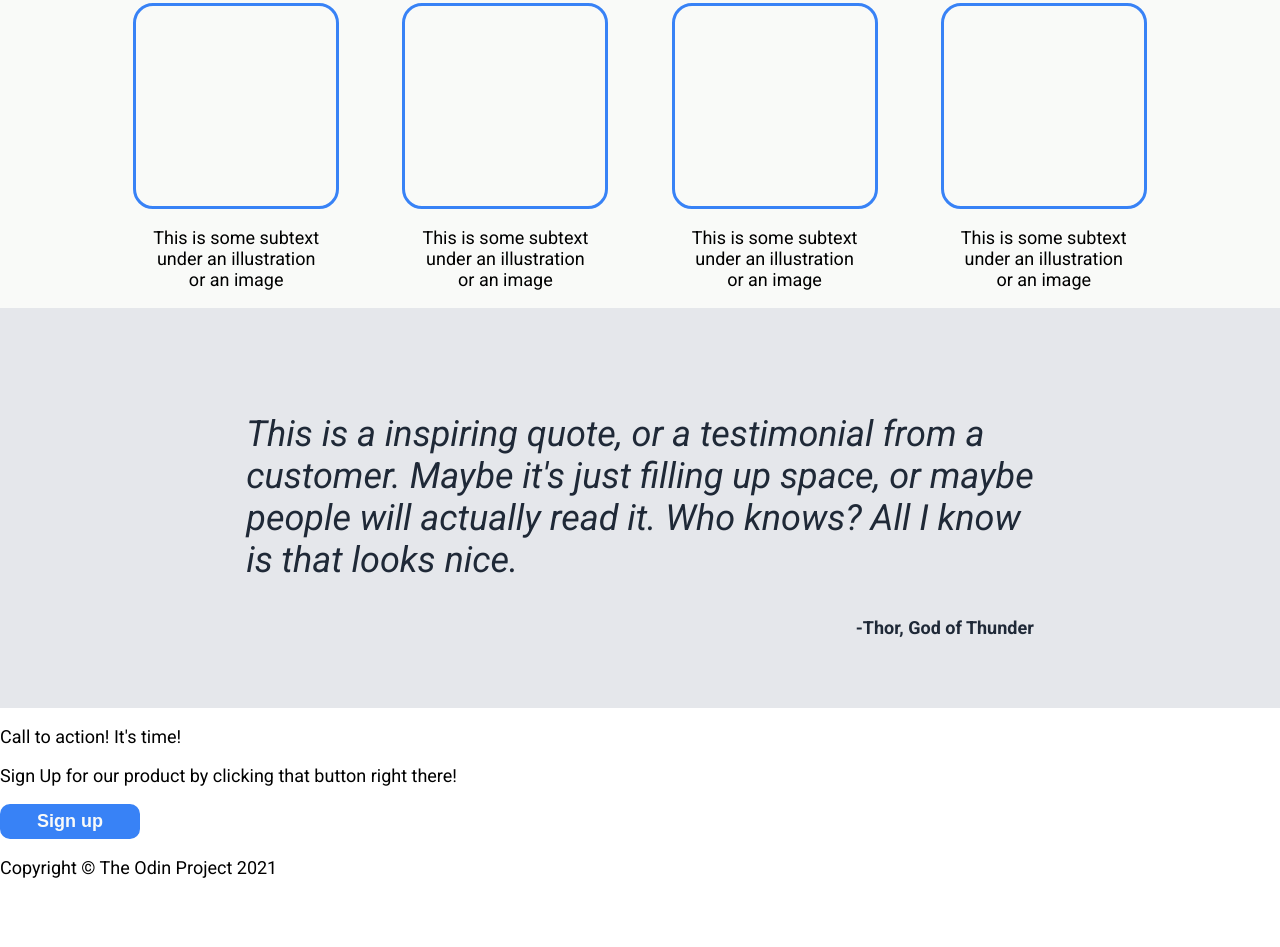
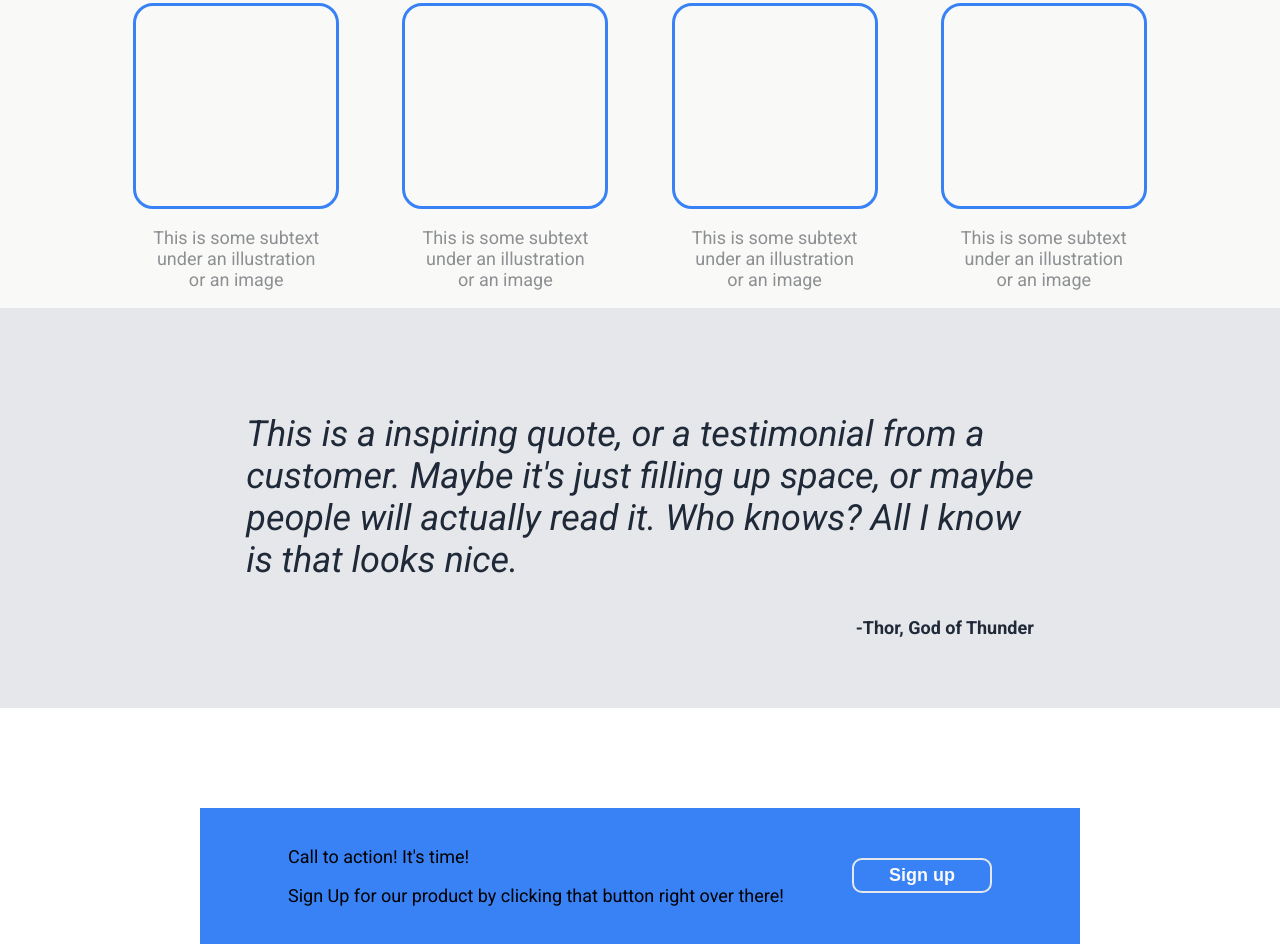
Before and after one commit to AlexisW42/Landing-Page, a plain HTML site: page index.html in a window 1280 px wide. Shown: the part 659-1606 px from the top of the page. Before the commit the page ends 1555 px from the top, so only its background shows below. Drawn offline with Linux system fonts and the light colour scheme.

Commit message:
Added Css in footer and 3th section

```diff
--- a/index.html
+++ b/index.html
@@ -41,7 +41,7 @@
       </div>
       <div class="box-img-and-text">
         <div class="box-for-img"></div>
-        <p>This is some subtext <br> under an illustration <br> or an image</p>
+        <p class="text-for-img">This is some subtext <br> under an illustration <br> or an image</p>
       </div>
       <div class="box-img-and-text">
         <div class="box-for-img"></div>
@@ -60,15 +60,16 @@
         customer. Maybe it's just filling up space, or maybe<br>
         people will actually read it. Who knows? All I know<br>
         is that looks nice.</p>
-            <span class="end-quote" style="font-weight: bold; font-size: 18px; font-style:normal; text-align:left;">-Thor, God of Thunder</span>
+      <span class="end-quote" style="font-weight: bold; font-size: 18px; font-style:normal; text-align:left;">-Thor, God
+        of Thunder</span>
     </div>
   </div>
 
   <div class="fourth-section">
     <div class="final-message-sign-up">
       <div>
-        <p>Call to action! It's time!</p>
-        <p>Sign Up for our product by clicking that button right there!</p>
+        <p id="call">Call to action! It's time!</p>
+        <p id="signup">Sign Up for our product by clicking that button right over there!</p>
       </div>
       <button class="sign-up-final button-sign">Sign up</button>
     </div>
--- a/styles/style.css
+++ b/styles/style.css
@@ -26,7 +26,6 @@ ul {
 nav {
   margin: 25px 140px 0px 130px;
 }
-
 
 body {
   display: flex;
@@ -79,7 +78,7 @@ p {
 }
 
 .text-from-top p {
-  color: #f9faf8;
+  color: #e5e7eb;
   margin-top: 0px;
   margin-bottom: 15px;
 }
@@ -119,6 +118,10 @@ h2 {
   border-radius: 20px;
 }
 
+.text-for-img {
+  color: #8d8f92;
+}
+
 .third-section {
   background-color: #e5e7eb;
   display: flex;
@@ -145,3 +148,25 @@ h2 {
   justify-self:end;
   align-self: flex-end;
 }
+
+.final-message-sign-up {
+  margin: 100px 200px;
+  padding: 20px;
+  background-color: #3882f6;
+  display: flex;
+  justify-content: space-evenly;
+  align-items: center;
+}
+.final-message-sign-up
+button {
+border-color: #e5e7eb;
+}
+
+footer {
+  height: 70px;
+  display: flex;
+  justify-content: center;
+  align-items: center;
+  color:#e5e7eb ;
+  background-color: #1f2937;
+}
```
Lines whose indentation alone changed are shown as unchanged.
